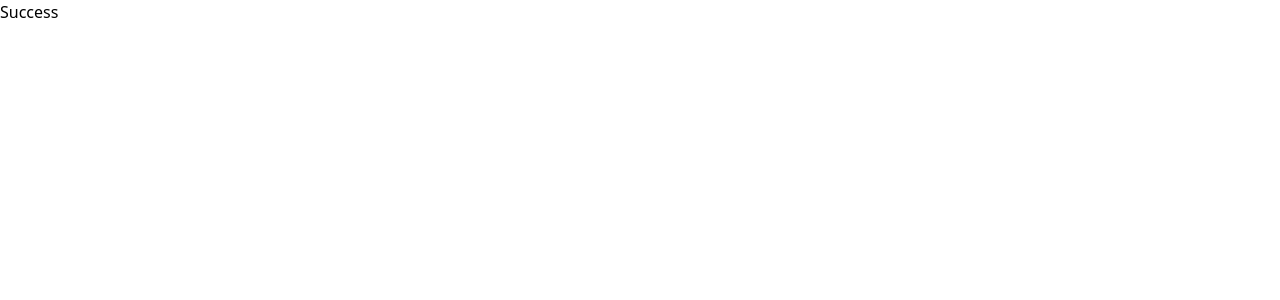
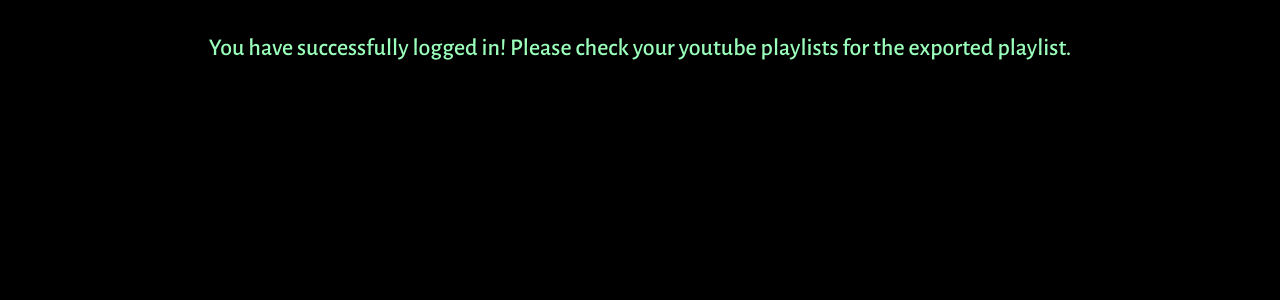
Before and after one commit to JOwen-ster/PlaylistExporter, a SvelteKit app in the folder frontend/: page /success in a window 1280 px wide. Shown: the top 300 px of the page. Built offline with nearby package versions, Linux system fonts and the light colour scheme.

Commit message:
refactor frontend

```diff
--- a/frontend/src/routes/+page.svelte
+++ b/frontend/src/routes/+page.svelte
@@ -99,12 +99,12 @@
 </script>
 
 
-<main class="flex flex-col justify-between h-screen">
+<main class="flex flex-col justify-between h-screen m-5">
   <div>
-    <h1 class="text-center text-3xl md:text-6xl mt-8 text-[#1C873E] font-medium">
+    <h1 class="text-center text-3xl md:text-6xl mt-8 text-[#9AFFBA] font-medium">
       Welcome to Playlist Exporter!
     </h1>
-    <p class="text-center text-xl md:text-2xl mt-5 text-[#7e7C7C] mb-6">
+    <p class="text-center text-xl md:text-2xl mt-5 text-white mb-6">
       Start Converting Your Playlists from Spotify to YouTube
     </p>
     <div class="flex flex-col items-center space-y-4">
@@ -116,12 +116,18 @@
           {spotifyResponse}
         </button>
       </div>
-      <p class="md:text-2xl text-center text-white bg-red-500 py-2 px-4 rounded hover:bg-red-600">Selected Playlist: {playlistSelected}</p>
 
-      <button class="md:text-2xl text-center text-white bg-red-500 py-2 px-4 rounded hover:bg-red-600"
+      <div class="flex flex-row gap-3">
+
+        <button class="md:text-2xl text-center text-black bg-white py-2 px-4 rounded hover:bg-[#9AFFBA] mt-10"
         on:click={() => {fetchPlaylist(), spotifyLog()}}>
           Get Playlists
         </button>
+
+        <p class="md:text-2xl text-center text-white py-2 px-4 mt-10 ">Selected Playlist: {playlistSelected}</p>
+      </div>
+
+
       {#if spotifyLogin == "true"}
         <button
           class="md:text-2xl text-center text-white bg-red-500 py-2 px-4 rounded hover:bg-red-600"
@@ -133,20 +139,21 @@
     <!-- Display Playlists -->
     <div class="space-y-4 w-full text-center">
       {#if playlists.length > 0}
-      <ul class="space-y-2">
+        <ul class="space-y-2 flex flex-wrap justify-center gap-4">
           {#each playlists as playlist}
             <li
-            class="cursor-pointer bg-gray-200 hover:bg-gray-300 px-4 py-2 rounded"
+              class="cursor-pointer bg-white hover:bg-gray-300 px-5 py-5 w-64 h-12 rounded flex items-center justify-center"
               on:click={() => handlePlaylistClick(playlist)}>
               {playlist}
             </li>
           {/each}
         </ul>
       {:else}
-      <p class="text-gray-500">No playlists available. Fetch playlists to display them.</p>
+        <p class="text-gray-500">No playlists available. Please login to fetch playlist</p>
       {/if}
+    </div>
 
-  </div>
+
 
     <button
           on:click={(event) => submitPlaylist(playlistSelected)}
@@ -157,8 +164,8 @@
 
     <div>
   </div>
-
-  <div class="text-center">
+<!--
+  <div class="text-center absolute bottom-0">
     <p class="md:text-xl text-[#FFAAAA] mb-4">
       Here is a song recommendation while you login!
     </p>
@@ -172,11 +179,13 @@
       title="Spotify Song Player">
     </iframe>
   </div>
+
+  -->
 </main>
 
 <style>
   :global(body) {
-    background-color: black;
+    background-color: #181818;
     font-family: "Alegreya Sans", sans-serif;
   }
 </style>
--- a/frontend/src/routes/success/+page.svelte
+++ b/frontend/src/routes/success/+page.svelte
@@ -1 +1,12 @@
-<p>Success</p>
+<main class="flex flex-col justify-between h-screen">
+    <h1 class="text-center text-xl md:text-2xl mt-8 text-[#9AFFBA] font-medium">
+      You have successfully logged in! Please check your youtube playlists for the exported playlist.
+    </h1>
+</main>
+
+<style>
+  :global(body) {
+    background-color: black;
+    font-family: "Alegreya Sans", sans-serif;
+  }
+</style>
```
Lines whose indentation alone changed are shown as unchanged.
